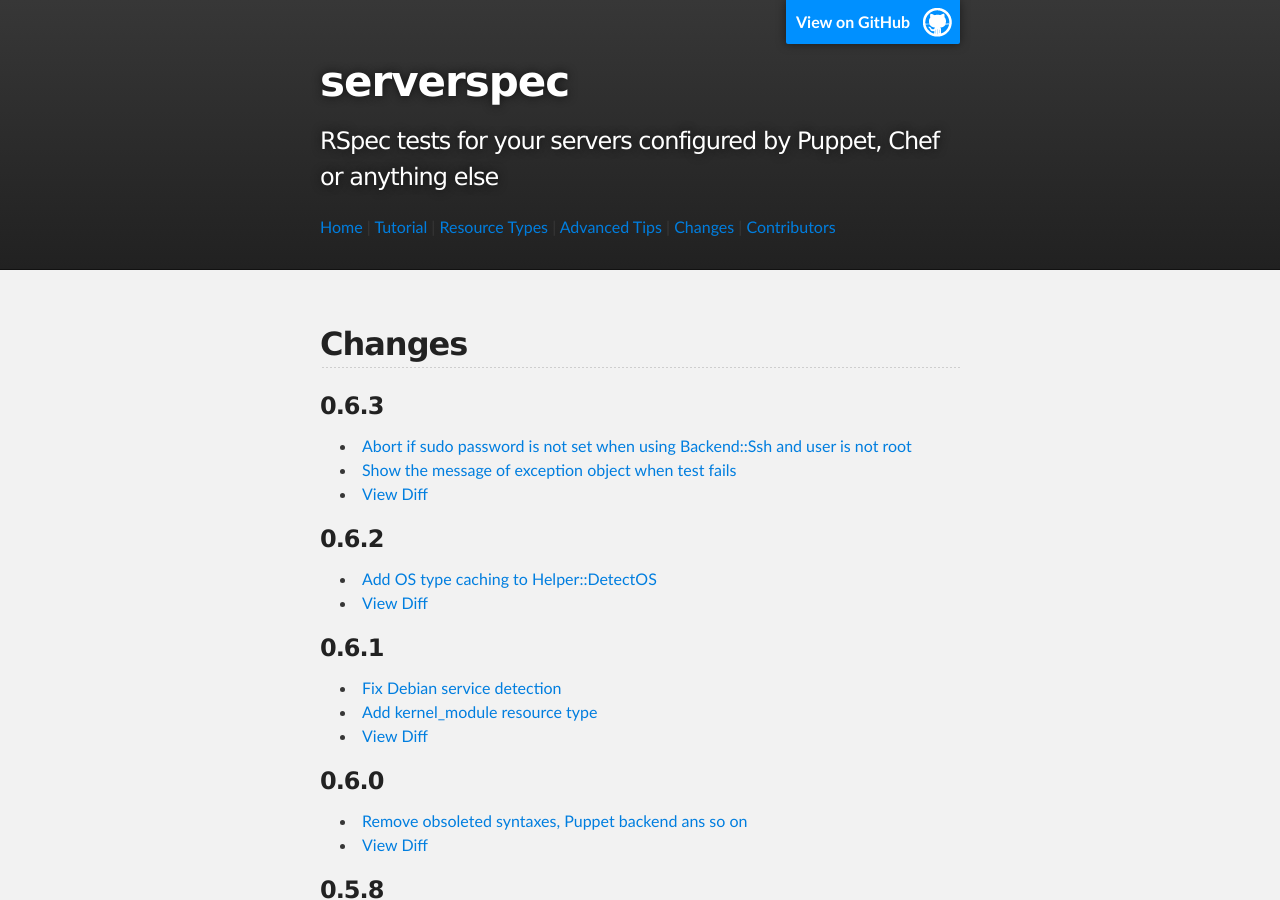
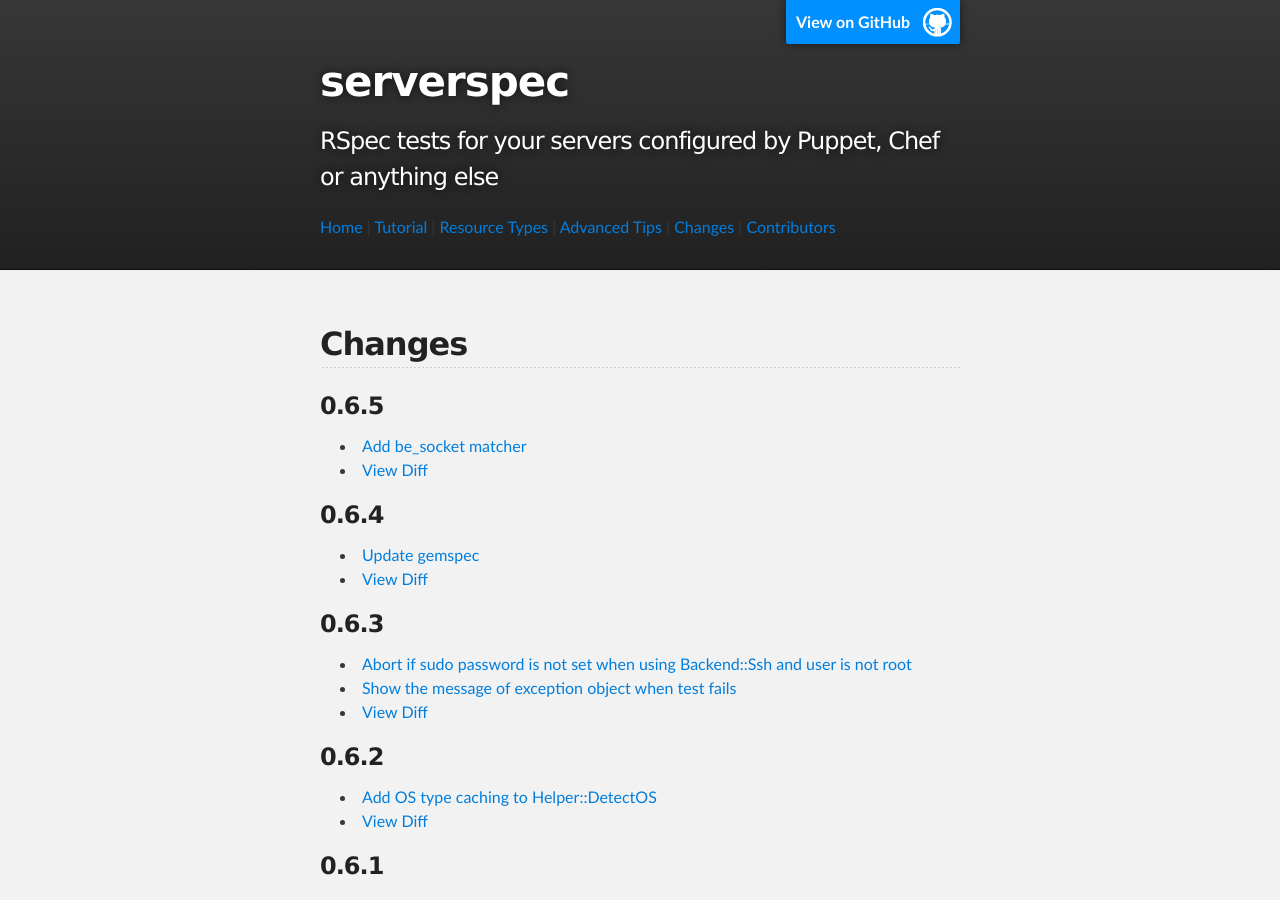
Before and after one commit to serverspec/serverspec.github.io, a Jekyll site: the page built from changes.md, in a window 1280 px wide and 900 px high. Built offline with Jekyll 4.4.1, drawn with Linux system fonts in a browser that asks for light colours; Markdown is read by kramdown in place of the engine named in the settings.

Commit message:
Add changes of v0.6.5

```diff
--- a/changes.md
+++ b/changes.md
@@ -4,6 +4,16 @@ title: Changes
 ---
 
 ## Changes
+
+### 0.6.5
+
+ * [Add be_socket matcher](https://github.com/mizzy/serverspec/pull/15666666)
+ * [View Diff](https://github.com/mizzy/serverspec/compare/v0.6.4...v0.6.5)
+
+### 0.6.4
+
+ * [Update gemspec](https://github.com/mizzy/serverspec/pull/154)
+ * [View Diff](https://github.com/mizzy/serverspec/compare/v0.6.3...v0.6.4)
 
 ### 0.6.3
 
```
